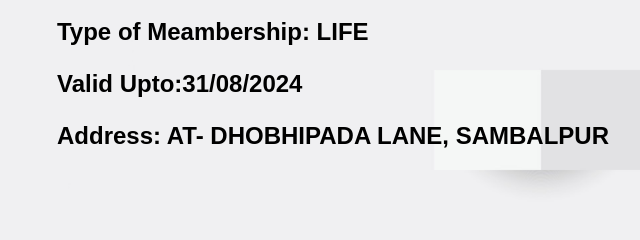
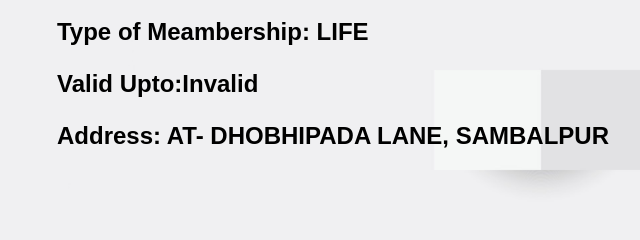
Before and after one commit to mahanadiclub/naresh-ku-dalmia, a plain HTML site: page index.html in a window 1280 px wide. Shown: the part 530-770 px from the top of the page, 417-1057 px from the left. Drawn offline with Linux system fonts and the light colour scheme.

Commit message:
Update index.html

```diff
--- a/index.html
+++ b/index.html
@@ -86,7 +86,7 @@
             <p>Date of Birth: 21/12/1964</p>
             <p>Date of Meambership: 11/8/2023</p>
             <p>Type of Meambership: LIFE </p>
-            <p>Valid Upto:31/08/2024</p>
+            <p>Valid Upto:Invalid</p>
             <p>Address: AT- DHOBHIPADA LANE, SAMBALPUR</p>
         </div>
     </div>
```
